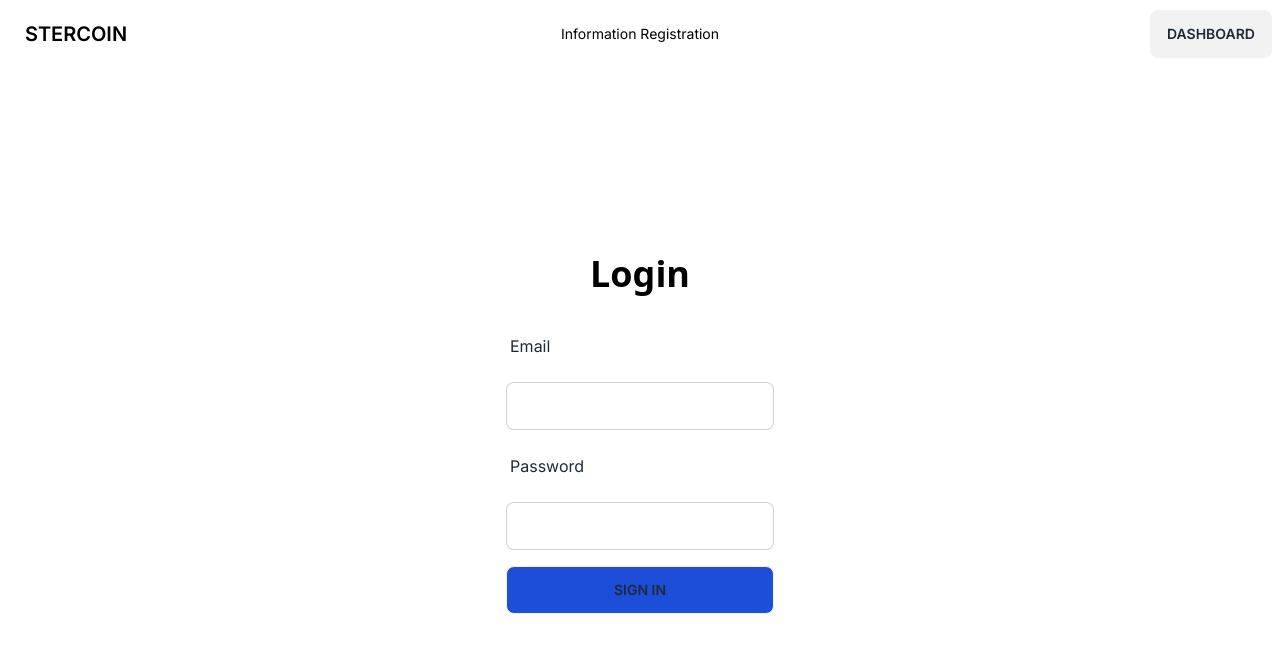
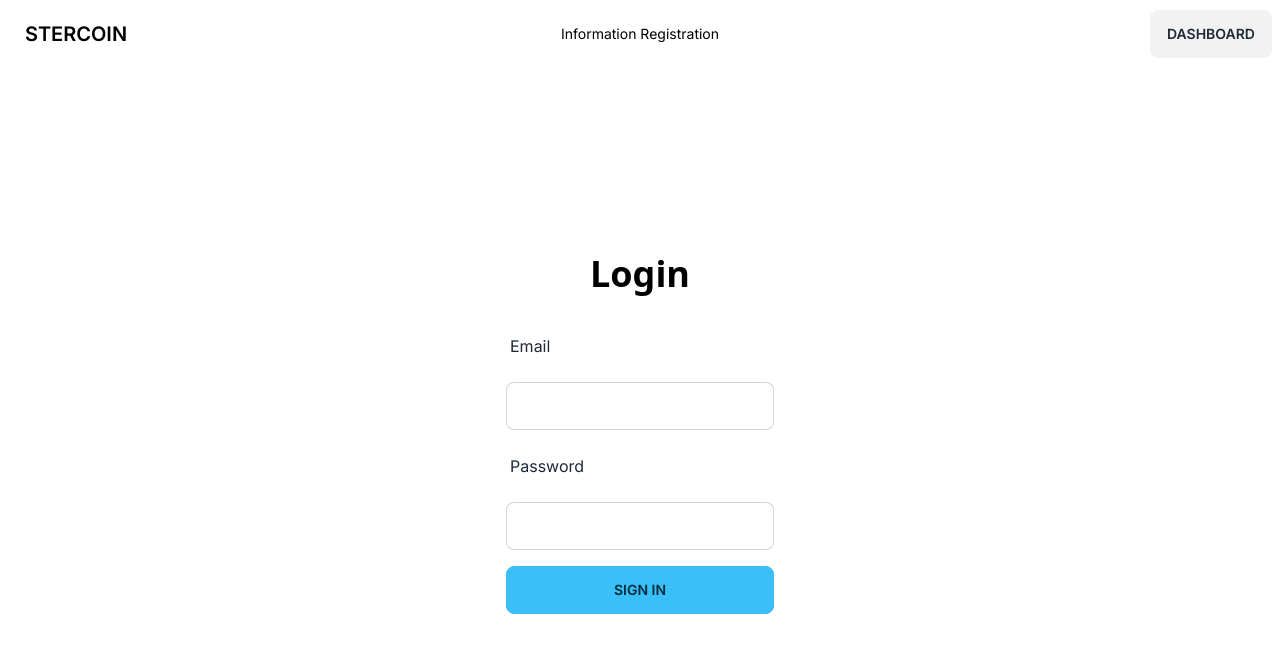
Before and after one commit to MunSci-PH/STERCOIN, a Next.js app: page /dashboard/login in a window 1280 px wide. Shown: the top 652 px of the page. Built offline with nearby package versions, Linux system fonts and the light colour scheme; no server answers.

Commit message:
Change log in button

```diff
--- a/app/components/loginForm.tsx
+++ b/app/components/loginForm.tsx
@@ -51,7 +51,7 @@ const LoginForm = () => {
         className="input input-bordered w-full max-w-xs"
         {...register("password", { required: true })}
       />
-      <button className="btn bg-blue-700">Sign In</button>
+      <button className="btn btn-info">Sign In</button>
     </form>
   );
 };
```
